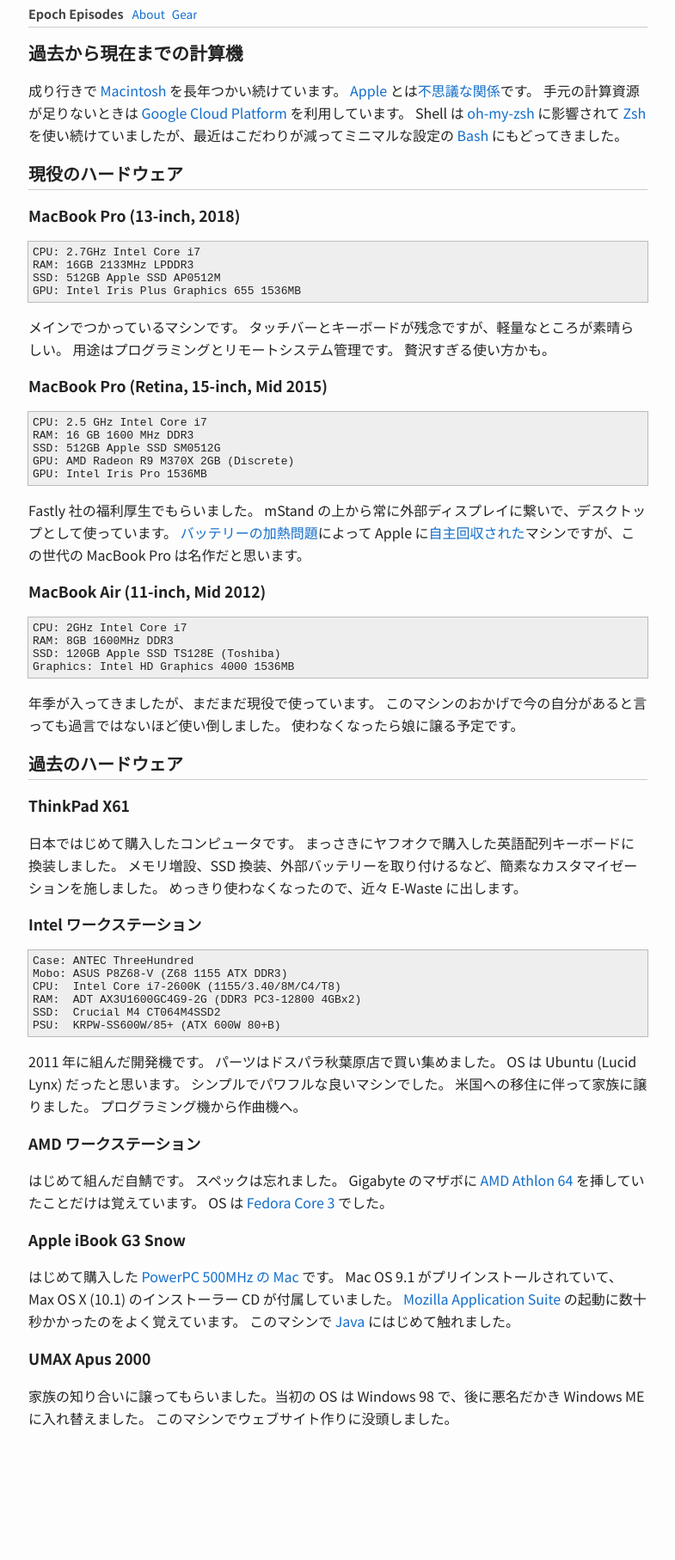
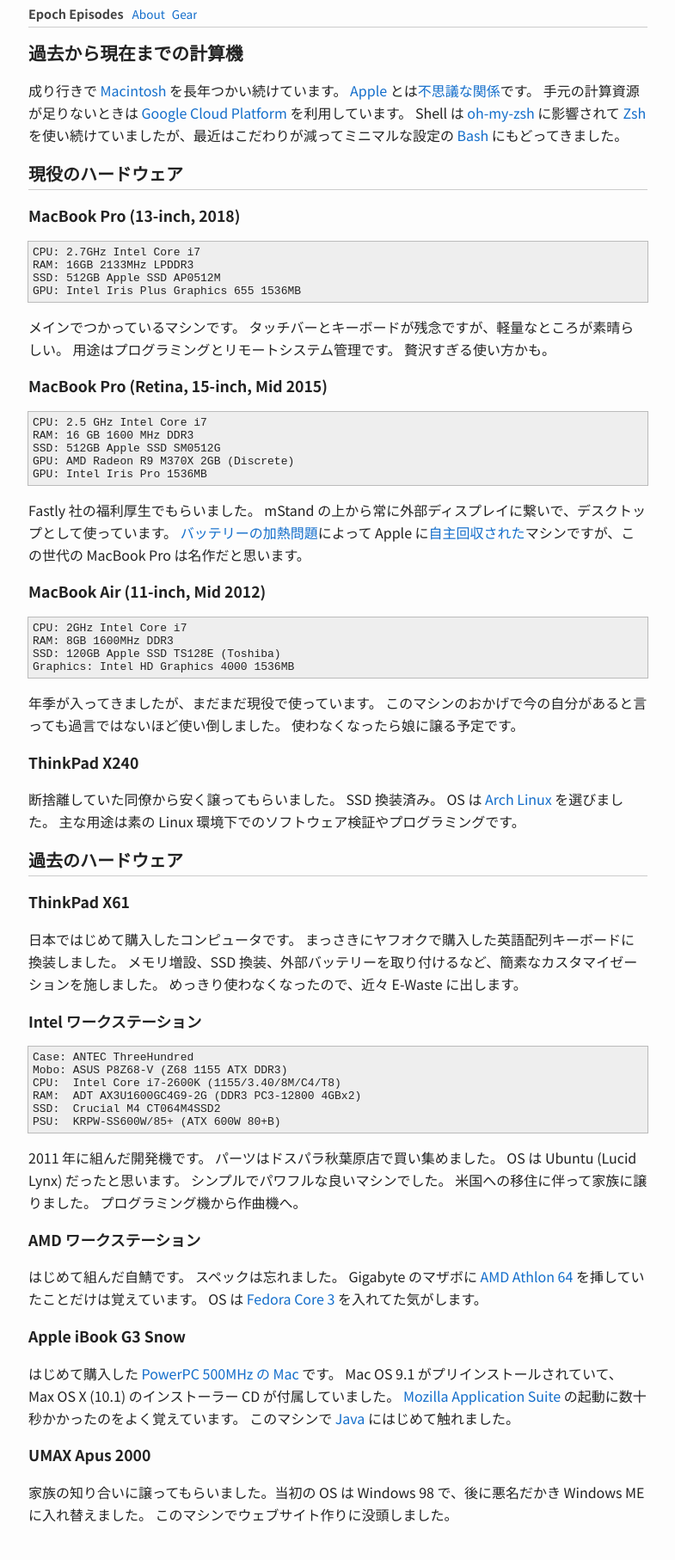
Before and after one commit to toru/ep.torumk.com, a Jekyll site: the page built from _pages/gear.md, in a window 1280 px wide. Shown: the whole page at 86% size, without its empty margins (247-1032 px from the left). Built offline with Jekyll 4.4.1, drawn with Linux system fonts in a browser that asks for light colours; before the commit the page ends 1702 px from its top, so only the background shows below that.

Commit message:
pages/gear: add a section on thinkpad x240

```diff
--- a/_pages/gear.md
+++ b/_pages/gear.md
@@ -53,6 +53,13 @@
 このマシンのおかげで今の自分があると言っても過言ではないほど使い倒しました。
 使わなくなったら娘に譲る予定です。
 
+### ThinkPad X240
+
+断捨離していた同僚から安く譲ってもらいました。
+SSD 換装済み。
+OS は [Arch Linux](https://ja.wikipedia.org/wiki/Arch_Linux) を選びました。
+主な用途は素の Linux 環境下でのソフトウェア検証やプログラミングです。
+
 ## 過去のハードウェア
 
 ### ThinkPad X61
@@ -85,7 +92,7 @@
 はじめて組んだ自鯖です。
 スペックは忘れました。
 Gigabyte のマザボに [AMD Athlon 64](https://en.wikipedia.org/wiki/Athlon_64) を挿していたことだけは覚えています。
-OS は [Fedora Core 3](https://fedoraproject.org/wiki/Releases/HistoricalSchedules#Fedora_Core_3_.28Codename:_Heidelberg.29) でした。
+OS は [Fedora Core 3](https://fedoraproject.org/wiki/Releases/HistoricalSchedules#Fedora_Core_3_.28Codename:_Heidelberg.29) を入れてた気がします。
 
 ### Apple iBook G3 Snow
 
```
